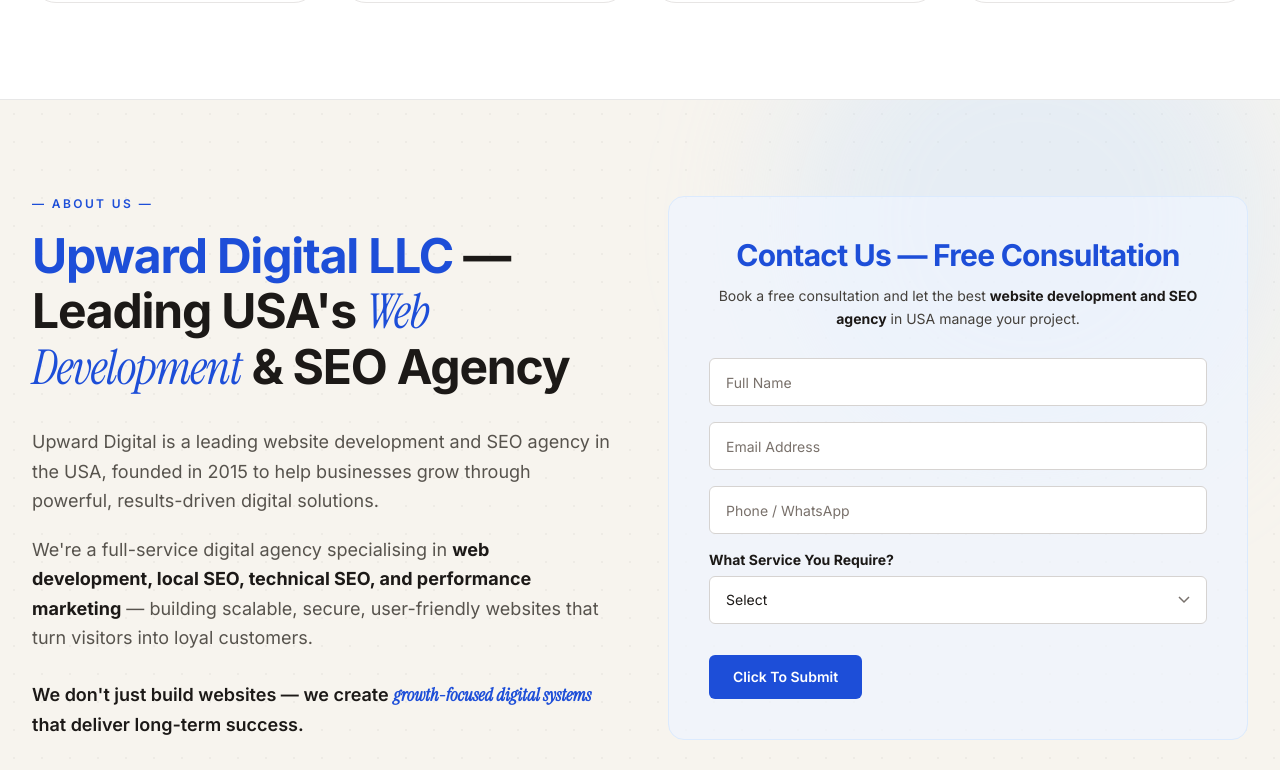
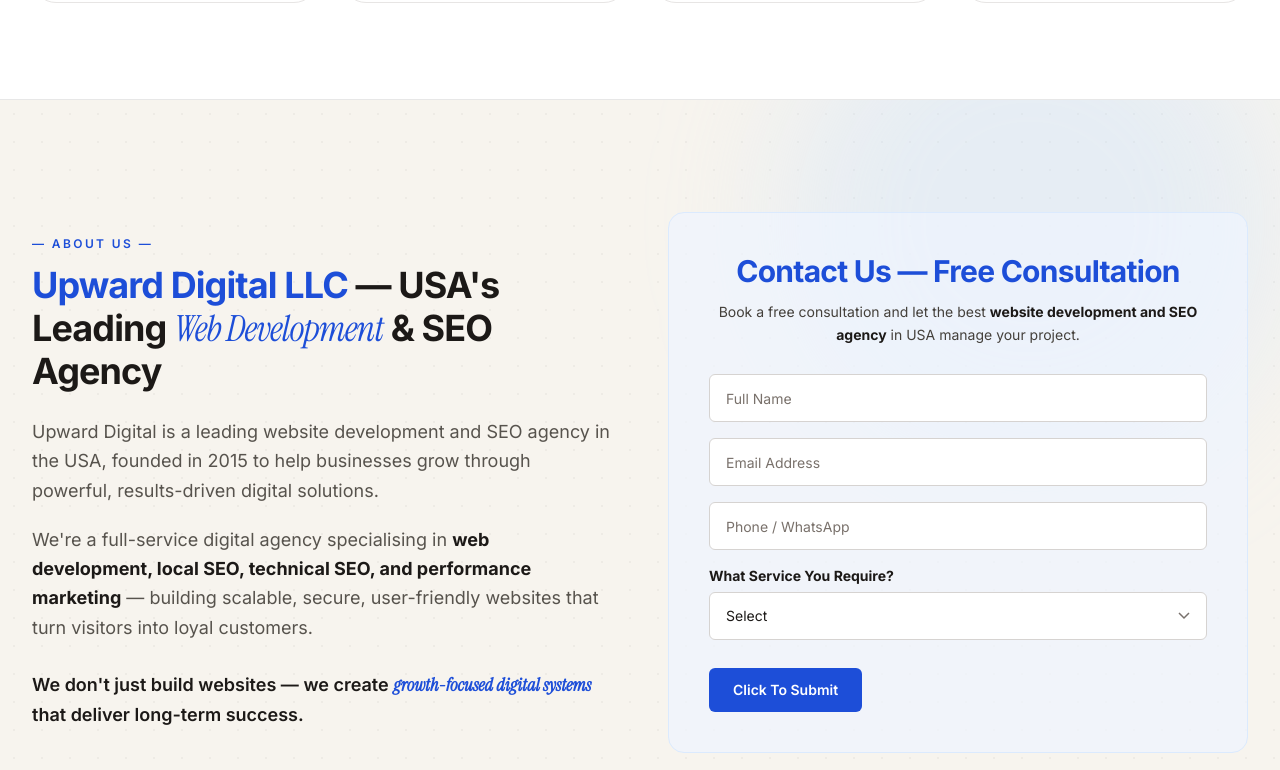
Before and after one commit to TalhaFaisal777/upwarddigital-site, a React (Vite) app: page / in a window 1280 px wide. Shown: the part 1530-2300 px from the top of the page. Built offline with nearby package versions, Linux system fonts and the light colour scheme.

Commit message:
Slightly larger section padding and smaller heading to align top/bottom with form

```diff
--- a/src/pages/Home.jsx
+++ b/src/pages/Home.jsx
@@ -377,7 +377,7 @@
   }
 
   return (
-    <section className="py-16 md:py-24 bg-cream relative overflow-hidden">
+    <section className="py-20 md:py-28 bg-cream relative overflow-hidden">
       {/* Subtle background dots */}
       <div
         className="absolute inset-0 opacity-[0.04] pointer-events-none"
@@ -397,12 +397,12 @@
           transition={{ duration: 0.6 }}
           className="flex flex-col justify-center"
         >
-          <span className="inline-block text-primary font-semibold text-xs tracking-[0.2em] uppercase mb-4">
+          <span className="inline-block text-primary font-semibold text-xs tracking-[0.2em] uppercase mb-3">
             — About Us —
           </span>
-          <h2 className="text-3xl md:text-4xl lg:text-5xl font-bold leading-[1.15] tracking-tight mb-8 text-stone-900">
-            <span className="text-primary">Upward Digital LLC</span> — Leading
-            USA's <em className="font-serif italic font-medium text-primary">Web Development</em> & SEO Agency
+          <h2 className="text-2xl md:text-3xl lg:text-4xl font-bold leading-[1.2] tracking-tight mb-6 text-stone-900">
+            <span className="text-primary">Upward Digital LLC</span> — USA's
+            Leading <em className="font-serif italic font-medium text-primary">Web Development</em> & SEO Agency
           </h2>
 
           <div className="space-y-5 text-stone-600 text-base md:text-lg leading-relaxed">
```
